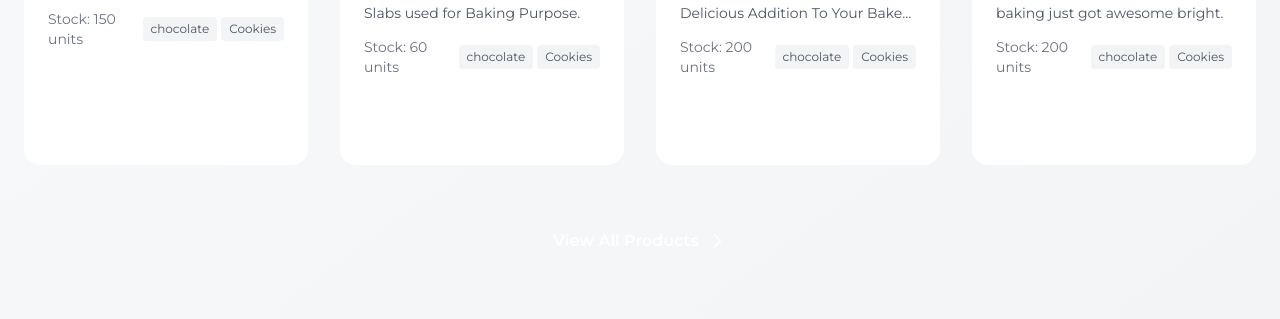
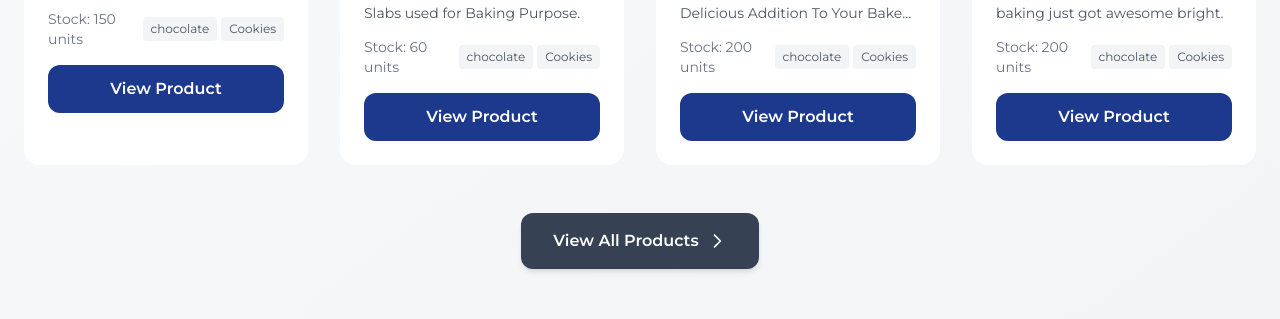
Before and after one commit to Naeem009/jnrfoods, a Next.js app: page / in a window 1280 px wide. Shown: the part 1318-1637 px from the top of the page. Built offline with nearby package versions, Linux system fonts and the light colour scheme.

Commit message:
updated products alignment on main page and other details.

```diff
--- a/app/page.tsx
+++ b/app/page.tsx
@@ -88,14 +88,13 @@ export default function Home() {
                   {/* Action Button */}
                   <Link
                     href={`/products/${product.slug}`}
-                    className="block w-full bg-gradient-to-r from-accent to-orange-dark text-white font-montserrat font-semibold py-3 px-4 rounded-xl text-center hover:shadow-glow hover:scale-105 transition-all duration-300 group-hover:from-orange-dark group-hover:to-accent"
-                  >
+                    className="block w-full bg-blue-900 text-white font-montserrat font-semibold py-3 px-4 rounded-xl text-center hover:shadow-glow hover:scale-105 transition-all duration-300 group-hover:from-orange-dark group-hover:to-accent">
                     View Product
                   </Link>
                 </div>
 
                 {/* Hover effect overlay */}
-                <div className="absolute inset-0 bg-gradient-to-br from-accent/10 to-orange-dark/10 opacity-0 group-hover:opacity-100 transition-opacity duration-300 pointer-events-none" />
+                <div className="absolute inset-0 from-accent/10 to-orange-dark/10 opacity-0 group-hover:opacity-100 transition-opacity duration-300 pointer-events-none" />
               </div>
             ))}
           </div>
@@ -104,11 +103,11 @@ export default function Home() {
           <div className="text-center mt-12">
             <Link
               href="/products"
-              className="inline-flex items-center space-x-2 bg-primary text-white font-montserrat font-semibold px-8 py-4 rounded-xl hover:bg-secondary hover:scale-105 transition-all duration-300"
+              className="inline-flex items-center space-x-2 bg-gray-700 text-white font-montserrat font-semibold px-8 py-4 rounded-xl shadow-md hover:bg-gray-900 hover:scale-105 transition-all duration-300"
             >
               <span>View All Products</span>
               <svg className="w-5 h-5" fill="none" stroke="currentColor" viewBox="0 0 24 24">
-                <path strokeLinecap="round" strokeLinejoin="round" strokeWidth={2} d="M9 5l7 7-7 7" />
+                <path strokeLinecap="round" strokeLinejoin="round" strokeWidth={2} d="M9 5l7 7-7 7"/>
               </svg>
             </Link>
           </div>
```
